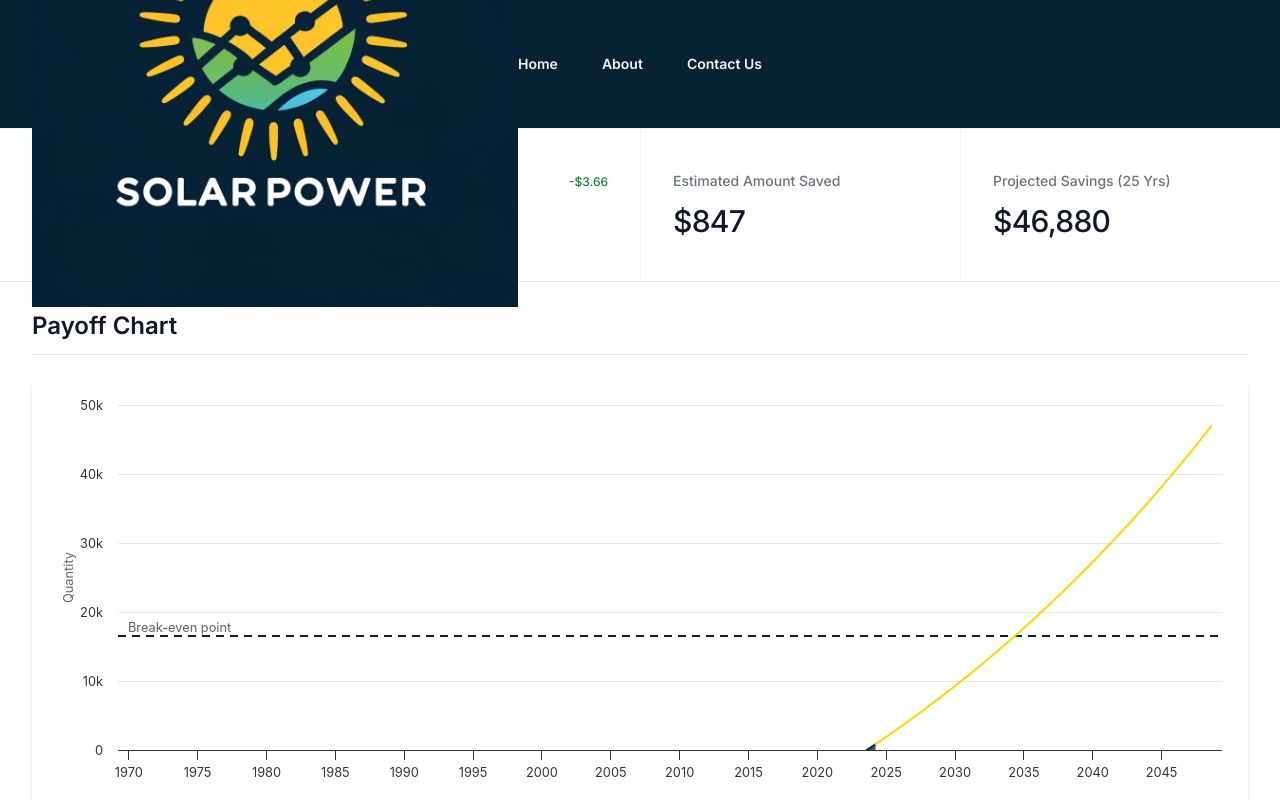
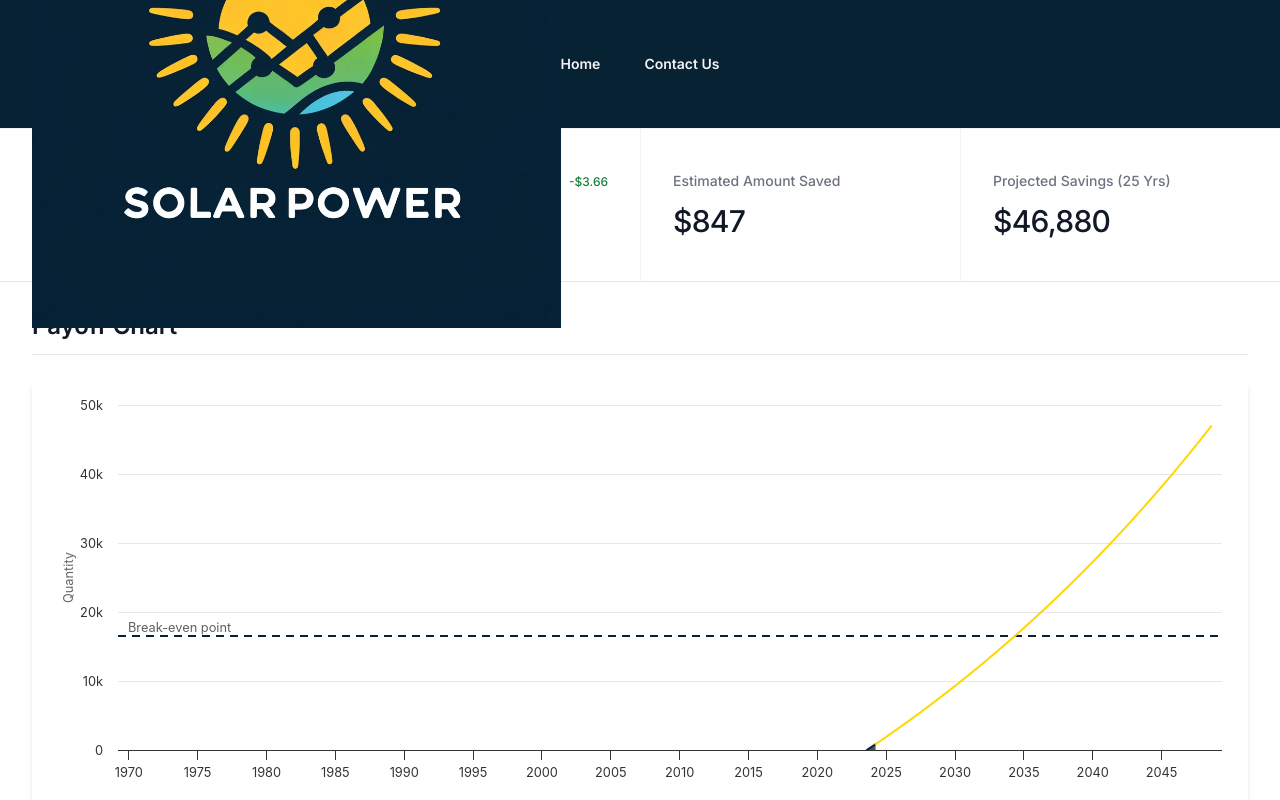
Before and after one commit to holdenmitchell/solarpowerbreakeven, a Next.js app: page / in a window 1280 px wide. Shown: the top 800 px of the page. Built offline with nearby package versions, Linux system fonts and the light colour scheme.

Commit message:
Remove about before sending to erik

```diff
--- a/src/app/Header.jsx
+++ b/src/app/Header.jsx
@@ -13,7 +13,6 @@
   // Single page app where pages just go down the that heading
   const navigation = [
     { name: 'Home', href: '/' },
-    { name: 'About', href: '/about' },
     { name: 'Contact Us', href: '/contact' },
   ];
 
```
